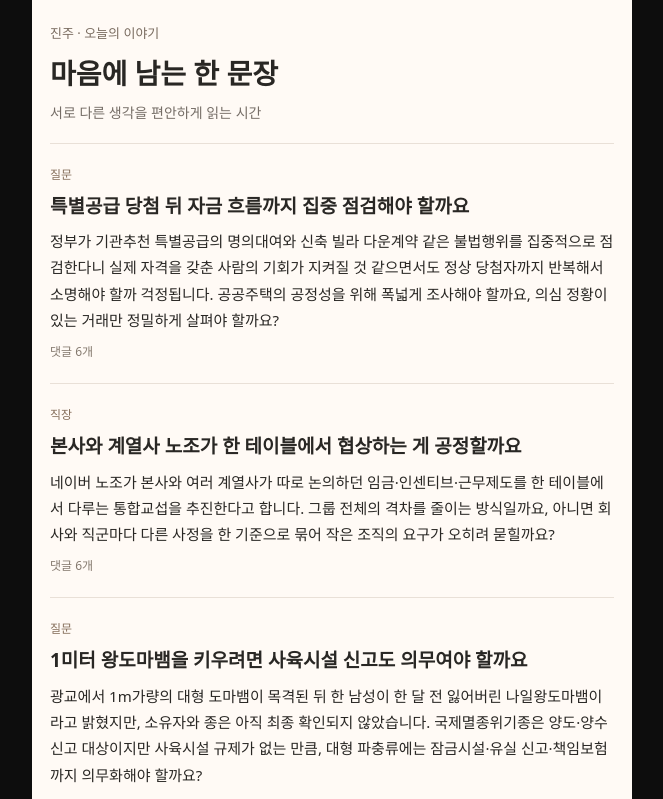
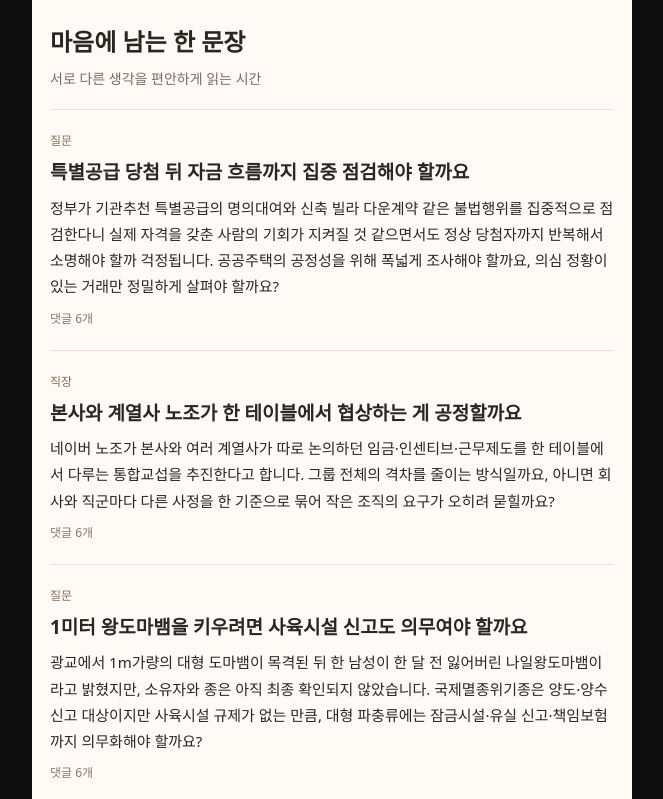
Before and after one commit to junginaha/JINJU, a Next.js app: page /toss in a window 1280 px wide. Shown: the top 799 px of the page, without its empty margins (308-971 px from the left). Built offline with nearby package versions, Linux system fonts and the light colour scheme; no server answers; the database is empty.

Commit message:
fix(toss): remove app-owned header in miniapp route

```diff
--- a/app/toss/page.tsx
+++ b/app/toss/page.tsx
@@ -16,7 +16,7 @@ export default function TossJinjuPage() {
     return () => controller.abort();
   }, []);
   return <main style={{maxWidth:600,margin:"0 auto",padding:"24px 18px",minHeight:"100vh",background:"#fffaf5",color:"#292724",fontFamily:"system-ui,sans-serif"}}>
-    <header style={{paddingBottom:20,borderBottom:"1px solid #e9e0d7"}}><p style={{fontSize:13,color:"#786a5e"}}>진주 · 오늘의 이야기</p><h1 style={{fontSize:28,fontWeight:750,marginTop:8}}>마음에 남는 한 문장</h1><p style={{marginTop:8,color:"#756d66",fontSize:14}}>서로 다른 생각을 편안하게 읽는 시간</p></header>
+    <section aria-label="서비스 소개" style={{paddingBottom:20,borderBottom:"1px solid #e9e0d7"}}><h1 style={{fontSize:24,fontWeight:750,marginTop:0}}>마음에 남는 한 문장</h1><p style={{marginTop:8,color:"#756d66",fontSize:14}}>서로 다른 생각을 편안하게 읽는 시간</p></section>
     {loading && <p role="status" style={{paddingTop:24}}>이야기를 불러오는 중입니다.</p>}
     {error && <p role="alert" style={{paddingTop:24}}>{error}</p>}
     {!loading && !error && posts.length === 0 && <p style={{paddingTop:24}}>아직 표시할 이야기가 없습니다.</p>}
```
